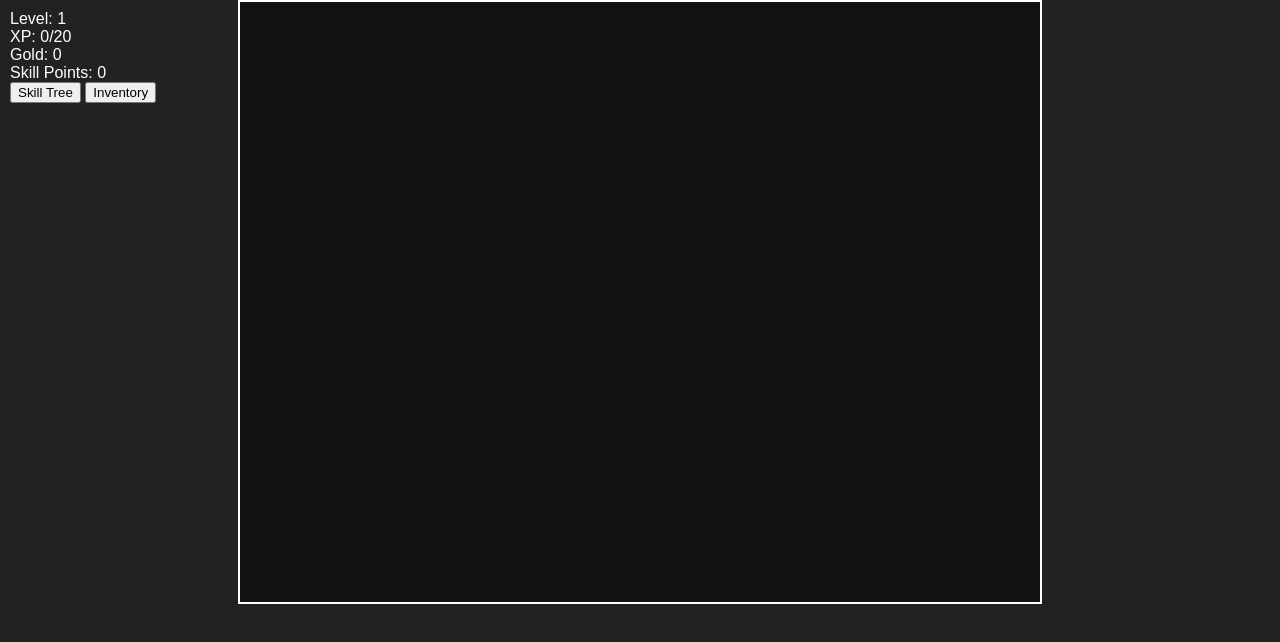
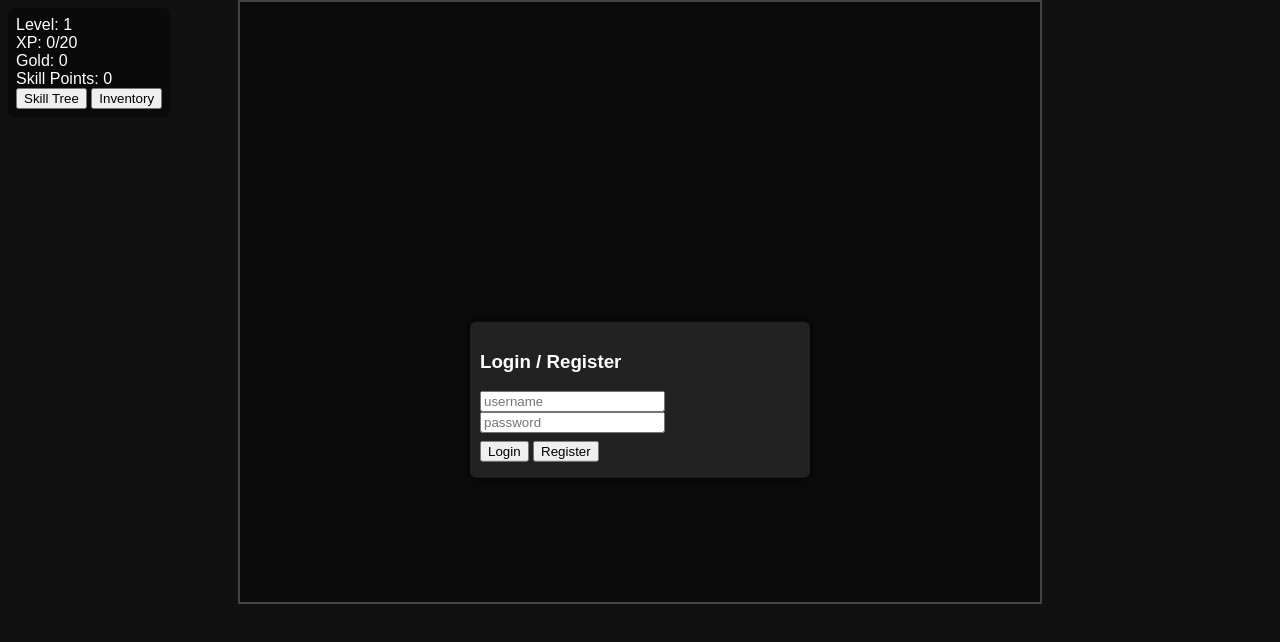
Before and after one commit to Turtle5757/multiplayer, a website: page public/index.html in a window 1280 px wide. Drawn offline with Linux system fonts and the light colour scheme.

Commit message:
Update style.css

```diff
--- a/public/style.css
+++ b/public/style.css
@@ -1,8 +1,10 @@
-body { margin:0; background:#222; font-family:sans-serif; }
-canvas { display:block; margin:auto; background:#111; border:2px solid white; }
-#hud { position:absolute; top:10px; left:10px; color:white; }
-.panel { position:absolute; top:10px; right:10px; background:#333; color:white; padding:10px; width:220px; display:none; }
-.panel button { margin:5px; padding:5px; width:100px; }
-#login { position:absolute; top:40%; left:50%; transform:translate(-50%,-50%); color:white; background:#222; padding:20px; }
-input { padding:5px; margin:5px; }
-button { cursor:pointer; }
+body { margin:0; background:#111; font-family:Arial,Helvetica,sans-serif; color:#fff; }
+canvas { display:block; margin:0 auto; background:#0b0b0b; border:2px solid #444; }
+#hud { position:absolute; top:8px; left:8px; background:rgba(0,0,0,0.4); padding:8px; border-radius:6px; }
+.panel { position:absolute; top:8px; right:8px; background:#222; color:white; padding:10px; width:260px; border-radius:6px; box-shadow:0 0 8px #000; }
+#invList button { margin:4px; padding:6px; width:100%; text-align:left; }
+#login { left:50%; top:50%; transform:translate(-50%,-50%); width:320px; }
+#skillNodes { display:flex; flex-wrap:wrap; gap:6px; }
+.skillNode { background:#333; padding:8px; border-radius:6px; text-align:center; width:80px; cursor:pointer; }
+.skillNode.locked { opacity:0.4; }
+.small { font-size:12px; color:#ddd; margin-top:6px; }
```
